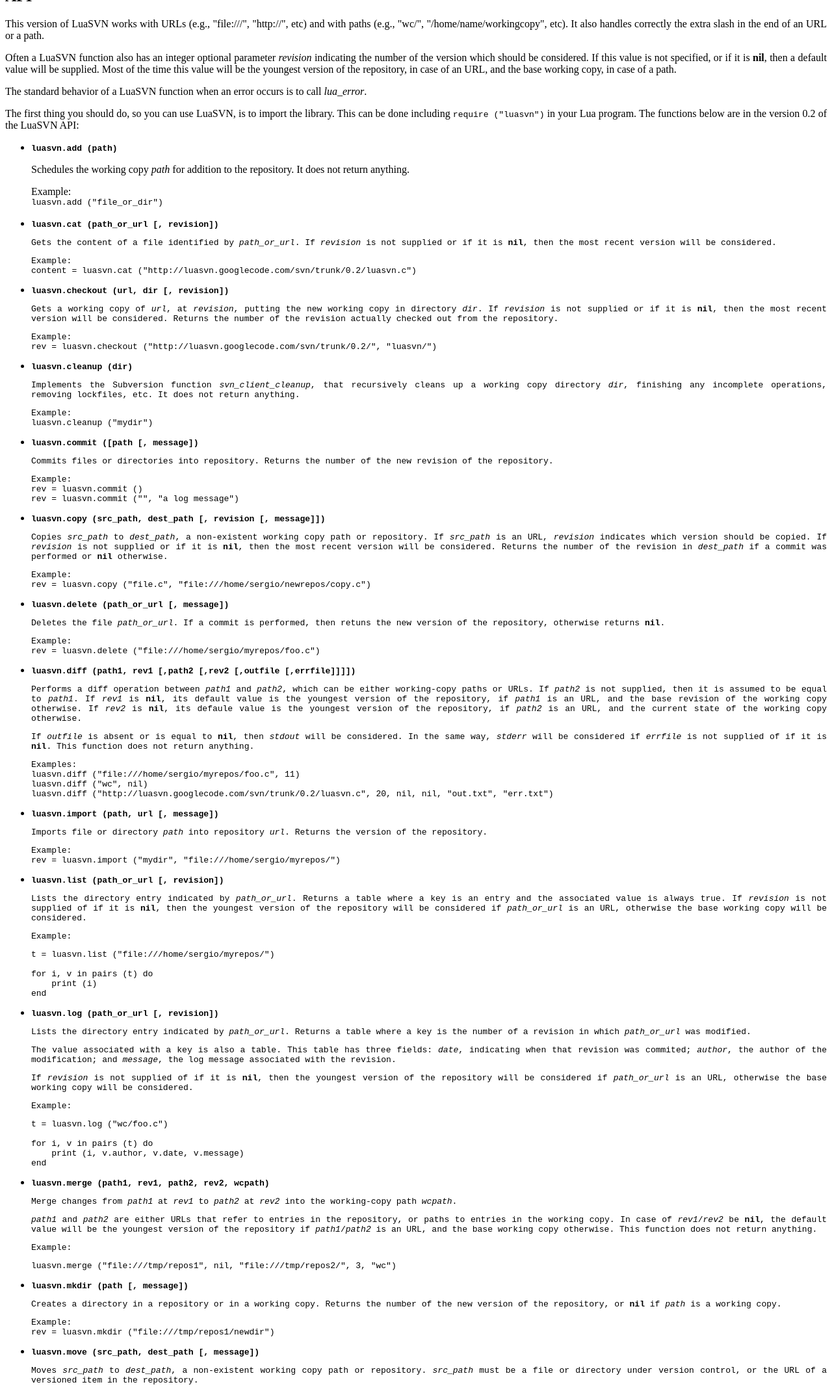
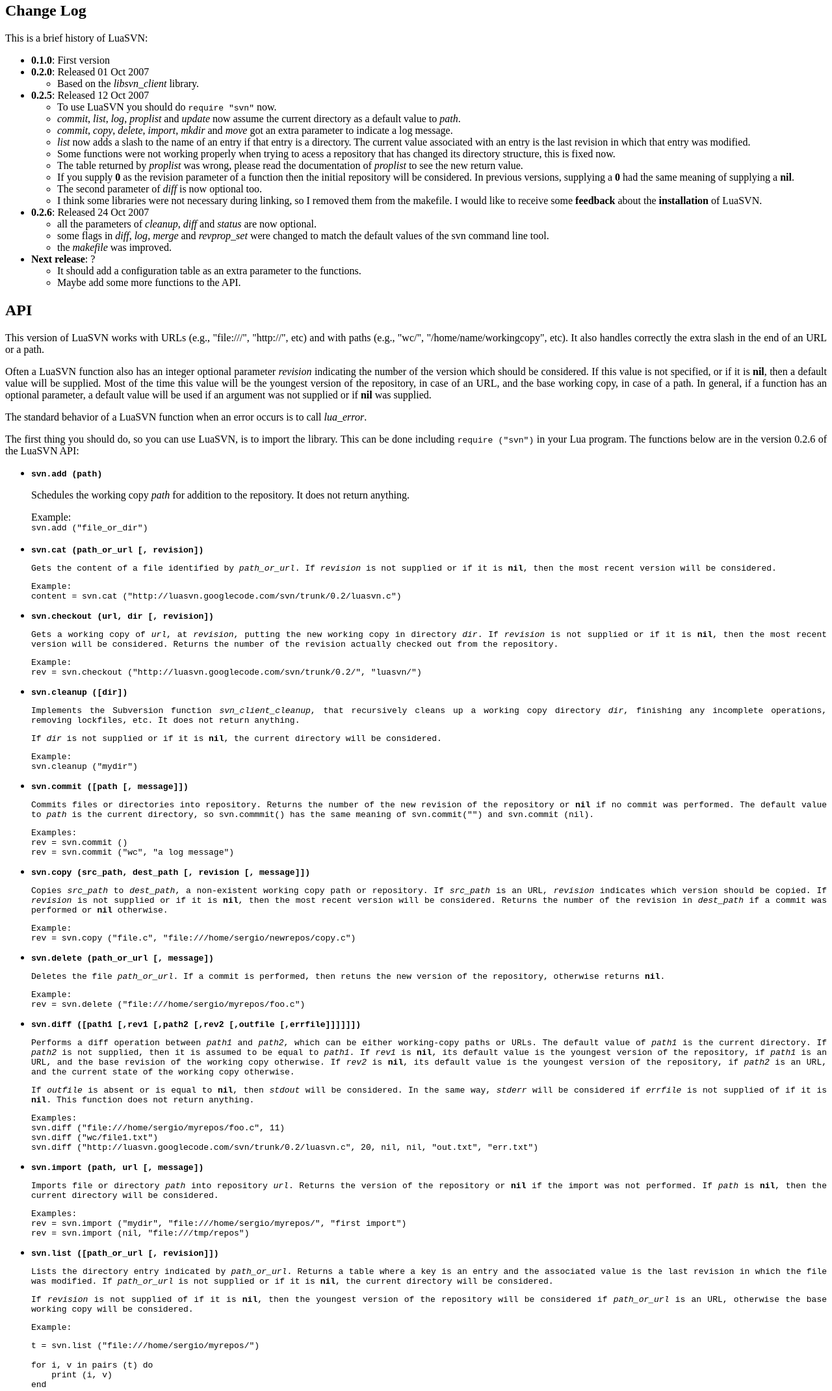
Before and after one commit to amery/luasvn, a plain HTML site: page doc/index.html in a window 1280 px wide. Shown: the part 660-2800 px from the top of the page at 65% size. Drawn offline with Linux system fonts and the light colour scheme.

Commit message:
LuaSVN 0.2.6
* all the parameters of cleanup, diff and status are now optional.
* some flags in diff, log, merge and revprop_set were changed to
  match the default values of the svn command line tool.
* the makefile was improved.

```diff
--- a/doc/index.html
+++ b/doc/index.html
@@ -11,6 +11,8 @@
 <a href="#Introduction">Introduction</a>
 <br>
 <a href="#Basic_Operation">Basic Operation</a>
+<br>
+<a href="#Change_Log">Change Log</a>
 <br>
 <a href="#API">API</a>
 <br>
@@ -66,6 +68,79 @@ related to the specific behavior of a function then comes after.
 </p>
 
 
+<h2><a name="Change_Log">Change Log</a></h2>
+
+<p align="justify">
+This is a brief history of LuaSVN:
+</p>
+
+<ul>
+
+<li><b>0.1.0</b>: First version
+
+<li><b>0.2.0</b>: Released 01 Oct 2007
+
+<ul>
+	<li>Based on the <i>libsvn_client</i> library.
+</ul>
+
+
+<li><b>0.2.5</b>: Released 12 Oct 2007
+<ul>
+	<li>To use LuaSVN you should do <code>require "svn"</code> now.
+
+	<li><i>commit</i>, <i>list</i>, <i>log</i>, <i>proplist</i> and <i>update</i> now
+	assume the current directory as a default value to <i>path</i>.
+
+	<li><i>commit</i>, <i>copy</i>, <i>delete</i>, <i>import</i>, <i>mkdir</i>
+	and <i>move</i> got an extra parameter to indicate a log message.
+
+	<li><i>list</i> now adds a slash to the name of an entry if that entry is a
+	directory. The current value associated with an entry is the last revision
+	in which that entry was modified.
+
+	<li>Some functions were not working properly when trying to acess a repository
+	that has changed its directory structure, this is fixed now.
+
+	<li>The table returned by <i>proplist</i> was wrong, please read the documentation
+	of <i>proplist</i> to see the new return value.
+
+	<li>If you supply <b>0</b> as the revision parameter of a function then the initial
+	repository will be considered. In previous versions, supplying a <b>0</b> had the
+	same meaning of supplying a <b>nil</b>.
+
+	<li>The second parameter of <i>diff</i> is now optional too.
+
+	<li>I think some libraries were not necessary during linking, so I removed them
+	from the makefile. I would like to receive some <b>feedback</b> about the
+	<b>installation</b> of LuaSVN.
+
+</ul>
+
+<li><b>0.2.6</b>: Released 24 Oct 2007
+<ul>
+	<li>all the parameters of <i>cleanup</i>, <i>diff</i> and <i>status</i> are now
+	optional.
+
+	<li>some flags in <i>diff</i>, <i>log</i>, <i>merge</i> and <i>revprop_set</i>
+	were changed to match the default values of the svn command line tool.
+
+	<li>the <i>makefile</i> was improved.
+
+</ul>
+
+
+
+
+<li><b>Next release</b>: ?
+<ul>
+	<li>It should add a configuration table as an extra parameter to the functions.
+	<li>Maybe add some more functions to the API.
+</ul>
+
+</ul>
+
+
 <h2><a name="API">API</a></h2>
 
 
@@ -80,8 +155,10 @@ Often a LuaSVN function also has an integer optional parameter <i>revision</i> i
 the number of the version which should be considered. If this value is not specified, or if
 it is <b>nil</b>, then a default value will be supplied. Most of the time this value will be
 the youngest version of the repository, in case of an URL, and the base working copy, in case
-of a path.
+of a path. In general, if a function has an optional parameter, a default value will be
+used if an argument was not supplied or if <b>nil</b> was supplied.
 </p>
+
 
 <p align="justify">
 The standard behavior of a LuaSVN function when an error occurs is to call <i>lua_error</i>.
@@ -89,13 +166,13 @@ The standard behavior of a LuaSVN function when an error occurs is to call <i>lu
 
 <p align="justify">
 The first thing you should do, so you can use LuaSVN, is to import the library. This can
-be done including <code>require ("luasvn")</code> in your Lua program. The functions below
-are in the version 0.2 of the LuaSVN API:
+be done including <code>require ("svn")</code> in your Lua program. The functions below
+are in the version 0.2.6 of the LuaSVN API:
 </p>
 
 <ul>
 
-<li><code><b>luasvn.add (path)</b></code>
+<li><code><b>svn.add (path)</b></code>
 
 <p align="justify">
 Schedules the working copy <i>path</i> for addition to the repository. It does not return anything.
@@ -103,11 +180,11 @@ Schedules the working copy <i>path</i> for addition to the repository. It does n
 
 <p align="justify">Example:
 <br>
-<code>luasvn.add ("file_or_dir")
+<code>svn.add ("file_or_dir")
 </p>
 
 
-<li><code><b>luasvn.cat (path_or_url [, revision])</b></code>
+<li><code><b>svn.cat (path_or_url [, revision])</b></code>
 
 <p align="justify">
 Gets the content of a file identified by <i>path_or_url</i>. If <i>revision</i> is not
@@ -116,11 +193,11 @@ supplied or if it is <b>nil</b>, then the most recent version will be considered
 
 <p align="justify">Example:
 <br>
-<code>content = luasvn.cat ("http://luasvn.googlecode.com/svn/trunk/0.2/luasvn.c")
+<code>content = svn.cat ("http://luasvn.googlecode.com/svn/trunk/0.2/luasvn.c")
 </p>
 
 
-<li><code><b>luasvn.checkout (url, dir [, revision])</b></code>
+<li><code><b>svn.checkout (url, dir [, revision])</b></code>
 
 <p align="justify">
 Gets a working copy of <i>url</i>, at <i>revision</i>, putting the new working copy
@@ -131,11 +208,11 @@ actually checked out from the repository.
 
 <p align="justify">Example:
 <br>
-<code>rev = luasvn.checkout ("http://luasvn.googlecode.com/svn/trunk/0.2/", "luasvn/")
+<code>rev = svn.checkout ("http://luasvn.googlecode.com/svn/trunk/0.2/", "luasvn/")
 </p>
 
 
-<li><code><b>luasvn.cleanup (dir)</b></code>
+<li><code><b>svn.cleanup ([dir])</b></code>
 
 <p align="justify">
 Implements the Subversion function <i>svn_client_cleanup</i>, that
@@ -144,28 +221,35 @@ any incomplete operations, removing lockfiles, etc. It does not
 return anything.
 </p>
 
-<p align="justify">Example:
-<br>
-<code>luasvn.cleanup ("mydir")
-</p>
-
-
-<li><code><b>luasvn.commit ([path [, message])</b></code>
-
-<p align="justify">
-Commits files or directories into repository. Returns the number of the new revision
-of the repository.
+<p>
+If <i>dir</i> is not supplied or if it is <b>nil</b>,
+the current directory will be considered.
 </p>
 
 <p align="justify">Example:
 <br>
-<code>rev = luasvn.commit ()
-<br>
-<code>rev = luasvn.commit ("", "a log message")
+<code>svn.cleanup ("mydir")
 </p>
 
 
-<li><code><b>luasvn.copy (src_path, dest_path [, revision [, message]])</b></code>
+<li><code><b>svn.commit ([path [, message]])</b></code>
+
+<p align="justify">
+Commits files or directories into repository. Returns the number of the new revision
+of the repository or <b>nil</b> if no commit was performed. The default value to
+<i>path</i> is the current directory, so <code>svn.commmit()</code> has the same
+meaning of <code>svn.commit("")</code> and <code>svn.commit (nil)</code>.
+</p>
+
+<p align="justify">Examples:
+<br>
+<code>rev = svn.commit ()
+<br>
+<code>rev = svn.commit ("wc", "a log message")
+</p>
+
+
+<li><code><b>svn.copy (src_path, dest_path [, revision [, message]])</b></code>
 
 <p align="justify">
 Copies <i>src_path</i> to <i>dest_path</i>, a non-existent working copy path
@@ -178,11 +262,11 @@ in <i>dest_path</i> if a commit was performed or <b>nil</b> otherwise.
 
 <p align="justify">Example:
 <br>
-<code>rev = luasvn.copy ("file.c", "file:///home/sergio/newrepos/copy.c")
+<code>rev = svn.copy ("file.c", "file:///home/sergio/newrepos/copy.c")
 </p>
 
 
-<li><code><b>luasvn.delete (path_or_url [, message])</b></code>
+<li><code><b>svn.delete (path_or_url [, message])</b></code>
 
 <p align="justify">
 Deletes the file <i>path_or_url</i>. If a commit is performed, then retuns
@@ -191,19 +275,20 @@ the new version of the repository, otherwise returns <b>nil</b>.
 
 <p align="justify">Example:
 <br>
-<code>rev = luasvn.delete ("file:///home/sergio/myrepos/foo.c")
+<code>rev = svn.delete ("file:///home/sergio/myrepos/foo.c")
 </p>
 
 
-<li><code><b>luasvn.diff (path1, rev1 [,path2 [,rev2 [,outfile [,errfile]]]])</b></code>
+<li><code><b>svn.diff ([path1 [,rev1 [,path2 [,rev2 [,outfile [,errfile]]]]]])</b></code>
 
 <p align="justify">
 Performs a diff operation between <i>path1</i> and <i>path2</i>, which can
-be either working-copy paths or URLs. If <i>path2</i> is not supplied, then
-it is assumed to be equal to <i>path1</i>. If <i>rev1</i> is <b>nil</b>, its
-default value is the youngest version of the repository, if <i>path1</i> is an URL,
-and the base revision of the working copy otherwise. If <i>rev2</i> is <b>nil</b>,
-its defaule value is the youngest version of the repository, if <i>path2</i> is
+be either working-copy paths or URLs. The default value of <i>path1</i> is the
+current directory. If <i>path2</i> is not supplied, then it is assumed to be
+equal to <i>path1</i>. If <i>rev1</i> is <b>nil</b>, its default value is the
+youngest version of the repository, if <i>path1</i> is an URL, and the base
+revision of the working copy otherwise. If <i>rev2</i> is <b>nil</b>, its
+default value is the youngest version of the repository, if <i>path2</i> is
 an URL, and the current state of the working copy otherwise.
 </p>
 
@@ -217,50 +302,59 @@ does not return anything.
 
 <p align="justify">Examples:
 <br>
-<code>luasvn.diff ("file:///home/sergio/myrepos/foo.c", 11)</code>
+<code>svn.diff ("file:///home/sergio/myrepos/foo.c", 11)</code>
 <br>
-<code>luasvn.diff ("wc", nil)</code>
+<code>svn.diff ("wc/file1.txt")</code>
 <br>
-<code>luasvn.diff ("http://luasvn.googlecode.com/svn/trunk/0.2/luasvn.c", 20, nil, nil, "out.txt", "err.txt")</code>
+<code>svn.diff ("http://luasvn.googlecode.com/svn/trunk/0.2/luasvn.c", 20, nil, nil, "out.txt", "err.txt")</code>
 </p>
 
 
-<li><code><b>luasvn.import (path, url [, message])</b></code>
+<li><code><b>svn.import (path, url [, message])</b></code>
 
 <p align="justify">
 Imports file or directory <i>path</i> into repository <i>url</i>. Returns
-the version of the repository.
+the version of the repository or <b>nil</b> if the import was not
+performed. If <i>path</i> is <b>nil</b>, then the current directory will
+be considered.
 </p>
 
-<p align="justify">Example:
+<p align="justify">Examples:
 <br>
-<code>rev = luasvn.import ("mydir", "file:///home/sergio/myrepos/")</code>
+<code>rev = svn.import ("mydir", "file:///home/sergio/myrepos/", "first import")</code>
+<br>
+<code>rev = svn.import (nil, "file:///tmp/repos")</code>
 </p>
 
 
-<li><code><b>luasvn.list (path_or_url [, revision])</b></code>
+<li><code><b>svn.list ([path_or_url [, revision]])</b></code>
 
 <p align="justify">
 Lists the directory entry indicated by <i>path_or_url</i>. Returns a table
-where a key is an entry and the associated value is always true. If
-<i>revision</i> is not supplied of if it is <b>nil</b>, then the youngest version
-of the repository will be considered if <i>path_or_url</i> is an URL, otherwise
-the base working copy will be considered.
+where a key is an entry and the associated value is the last revision in which
+the file was modified. If <i>path_or_url</i> is not supplied or if it is <b>nil</b>,
+the current directory will be considered.
+</p>
+
+<p align="justify">
+If <i>revision</i> is not supplied of if it is <b>nil</b>,
+then the youngest version of the repository will be considered if <i>path_or_url</i>
+is an URL, otherwise the base working copy will be considered.
 </p>
 
 <p align="justify">Example:
 <br>
 <pre>
-t = luasvn.list ("file:///home/sergio/myrepos/")
+t = svn.list ("file:///home/sergio/myrepos/")
 
 for i, v in pairs (t) do
-    print (i)
+    print (i, v)
 end
 </pre>
 </p>
 
 
-<li><code><b>luasvn.log (path_or_url [, revision])</b></code>
+<li><code><b>svn.log ([path_or_url [, revision]])</b></code>
 
 <p align="justify">
 Lists the directory entry indicated by <i>path_or_url</i>. Returns a table
@@ -275,8 +369,10 @@ author of the modification; and <i>message</i>, the log message associated
 with the revision.
 </p>
 
+
 <p align="justify">
-If <i>revision</i> is not supplied of if it is <b>nil</b>, then the youngest version
+The default value to <i>path_or_url</i> is the current directory. If <i>revision</i>
+is not supplied of if it is <b>nil</b>, then the youngest version
 of the repository will be considered if <i>path_or_url</i> is an URL, otherwise
 the base working copy will be considered.
 </p>
@@ -284,7 +380,7 @@ the base working copy will be considered.
 <p align="justify">Example:
 <br>
 <pre>
-t = luasvn.log ("wc/foo.c")
+t = svn.log ("wc/foo.c")
 
 for i, v in pairs (t) do
     print (i, v.author, v.date, v.message)
@@ -293,7 +389,7 @@ end
 </p>
 
 
-<li><code><b>luasvn.merge (path1, rev1, path2, rev2, wcpath)</b></code>
+<li><code><b>svn.merge (path1, rev1, path2, rev2, wcpath)</b></code>
 
 <p align="justify">
 Merge changes from <i>path1</i> at <i>rev1</i> to <i>path2</i> at <i>rev2</i>
@@ -312,12 +408,12 @@ the base working copy otherwise. This function does not return anything.
 <p align="justify">Example:
 <br>
 <pre>
-luasvn.merge ("file:///tmp/repos1", nil, "file:///tmp/repos2/", 3, "wc")
+svn.merge ("file:///tmp/repos1", nil, "file:///tmp/repos2/", 3, "wc")
 </pre>
 </p>
 
 
-<li><code><b>luasvn.mkdir (path [, message])</b></code>
+<li><code><b>svn.mkdir (path [, message])</b></code>
 
 <p align="justify">
 Creates a directory in a repository or in a working copy. Returns the number of the
@@ -326,11 +422,11 @@ new version of the repository, or <b>nil</b> if <i>path</i> is a working copy.
 
 <p align="justify">Example:
 <br>
-<code>rev = luasvn.mkdir ("file:///tmp/repos1/newdir")
+<code>rev = svn.mkdir ("file:///tmp/repos1/newdir")
 </p>
 
 
-<li><code><b>luasvn.move (src_path, dest_path [, message])</b></code>
+<li><code><b>svn.move (src_path, dest_path [, message])</b></code>
 
 <p align="justify">
 Moves <i>src_path</i> to <i>dest_path</i>, a non-existent working copy path
@@ -346,27 +442,28 @@ performed or <b>nil</b> otherwise.
 
 <p align="justify">Example:
 <br>
-<code>rev = luasvn.move ("file:///home/sergio/repos/foo.c", "file:///home/sergio/repos/fuu.c")
+<code>rev = svn.move ("file:///home/sergio/repos/foo.c", "file:///home/sergio/repos/fuu.c")
 </p>
 
 
-<li><code><b>luasvn.propget (path, propname [, revision])</b></code>
+<li><code><b>svn.propget (path, propname [, revision])</b></code>
 
 <p align="justify">
 Returns a table whose keys are the items that have the property <i>propname</i>
-and whose values are the corresponding property value for <i>propname</i>.
+and whose values are the corresponding property values for <i>propname</i>.
 </p>
 
 <p align="justify">
 If <i>revision</i> is not supplied of if it is <b>nil</b>, then the youngest version
 of the repository will be considered if <i>path</i> is an URL, otherwise
-the base working copy will be considered.
+the base working copy will be considered. Currently, this function operates
+recursively.
 </p>
 
 <p align="justify">Example:
 <br>
 <pre>
-t = luasvn.propget ("wc/", "color")
+t = svn.propget ("wc/", "color")
 for i, v in pairs (t) do
     print (i, v)
 end
@@ -374,32 +471,35 @@ end
 </p>
 
 
-<li><code><b>luasvn.proplist (path, [, revision])</b></code>
+<li><code><b>svn.proplist ([path [, revision]])</b></code>
 
 <p align="justify">
-Returns a table with the regular properties of <i>path</i>, an URL or working
-copy. The keys of the table are name of the properties and the values are the
-corresponding property value.
+Returns a table with the entries in <i>path</i> that have some regular property. <i>path</i>
+can be an URL or working copy. The keys of the table are the name of the entries and the associated
+value is a table, that contains all the properties of the entry and the associated value.
 </p>
 
 <p align="justify">
-If <i>revision</i> is not supplied of if it is <b>nil</b>, then the youngest version
-of the repository will be considered if <i>path</i> is an URL, otherwise
-the base working copy will be considered.
+The default value to <i>path</i> is the current directory. If <i>revision</i> is not supplied of
+if it is <b>nil</b>, then the youngest version of the repository will be considered if <i>path</i>
+is an URL, otherwise the base working copy will be considered. This function operates recursively.
 </p>
 
 <p align="justify">Example:
 <br>
 <pre>
-t = luasvn.proplist ("wc/")
+t = svn.proplist ("wc/")
 for i, v in pairs (t) do
-    print (i, v)
+    print (i)
+    for i, v in pairs (v) do
+        print (i, v)
+    end
 end
 </pre>
 </p>
 
 
-<li><code><b>luasvn.propset (path, propname, propval)</b></code>
+<li><code><b>svn.propset (path, propname, propval)</b></code>
 
 <p align="justify">
 Sets <i>propname</i> to <i>propval</i> on <i>path</i>. If <i>path</i> is a
@@ -411,7 +511,7 @@ not return anything and works only on working copies.
 
 <p align="justify">Example:
 <br>
-<code>luasvn.propset ("/tmp/repos/file.txt", "color", "blue")</code>
+<code>svn.propset ("/tmp/repos/file.txt", "color", "blue")</code>
 </p>
 
 
@@ -426,7 +526,7 @@ anything.
 
 <p align="justify">Example:
 <br>
-<code>luasvn.repos_create ("myrepos")</code>
+<code>svn.repos_create ("myrepos")</code>
 </p>
 
 
@@ -442,11 +542,11 @@ anything.
 
 <p align="justify">Example:
 <br>
-<code>luasvn.repos_delete ("/home/name/myrepos")</code>
+<code>svn.repos_delete ("/home/name/myrepos")</code>
 </p>
 
 
-<li><code><b>luasvn.revprop_get (url, propname [, revision])</b></code>
+<li><code><b>svn.revprop_get (url, propname [, revision])</b></code>
 
 <p align="justify">
 Returns the value associated with property <i>propname</i>. This routine does not
@@ -462,12 +562,12 @@ of the repository will be considered.
 <p align="justify">Example:
 <br>
 <pre>
-v = luasvn.revprop_get ("http://luasvn.googlecode.com/svn/trunk/0.2/luasvn.c", "svn:date", 21)
+v = svn.revprop_get ("http://luasvn.googlecode.com/svn/trunk/0.2/luasvn.c", "svn:date", 21)
 </pre>
 </p>
 
 
-<li><code><b>luasvn.revprop_list (url, [, revision])</b></code>
+<li><code><b>svn.revprop_list (url [, revision])</b></code>
 
 <p align="justify">
 Returns a table with the revision properties attached to <i>revision</i> in the
@@ -484,7 +584,7 @@ of the repository will be considered.
 <p align="justify">Example:
 <br>
 <pre>
-t = luasvn.revprop_list ("file:///tmp/repos1/")
+t = svn.revprop_list ("file:///tmp/repos1/")
 for i, v in pairs (t) do
     print (i, v)
 end
@@ -492,7 +592,7 @@ end
 </p>
 
 
-<li><code><b>luasvn.revprop_set (url, propname, propval [, revision])</b></code>
+<li><code><b>svn.revprop_set (url, propname, propval [, revision])</b></code>
 
 <p align="justify">
 Sets <i>propname</i> to <i>propval</i> on revision <i>revision</i> in the
@@ -508,11 +608,11 @@ of the repository will be considered.
 
 <p align="justify">Example:
 <br>
-<code>r = luasvn.revprop_set ("file:///tmp/repos/file.txt", "color", "blue")</code>
+<code>r = svn.revprop_set ("file:///tmp/repos/file.txt", "color", "blue")</code>
 </p>
 
 
-<li><code><b>luasvn.status (path, [, revision])</b></code>
+<li><code><b>svn.status ([path [, revision]])</b></code>
 
 <p align="justify">
 Returns a table with the status of the working copy <i>path</i>. Uses <i>revision</i>
@@ -523,14 +623,14 @@ following the same format of the string returned by a <code>svn status</code> co
 </p>
 
 <p align="justify">
-If <i>revision</i> is not supplied of if it is <b>nil</b>, then the youngest version
-of the repository will be considered.
+The default value of <i>path</i> is the current directory. If <i>revision</i> is not supplied
+of if it is <b>nil</b>, then the youngest version of the repository will be considered.
 </p>
 
 <p align="justify">Example:
 <br>
 <pre>
-t = luasvn.status ("wc")
+t = svn.status ("wc")
 for i, v in pairs (t) do
     print (i, v)
 end
@@ -540,7 +640,7 @@ end
 
 
 
-<li><code><b>luasvn.update ([path [, revision]])</b></code>
+<li><code><b>svn.update ([path [, revision]])</b></code>
 
 <p align="justify">
 Updates the working tree <i>path</i> to <i>revision</i>. Returns the number
@@ -548,15 +648,16 @@ of the revision to which <i>revision</i> was resolved.
 </p>
 
 <p align="justify">
-If <i>revision</i> is not supplied of if it is <b>nil</b>, then the youngest version
+The default value to <i>path</i> is the current directory. If <i>revision</i>
+is not supplied of if it is <b>nil</b>, then the youngest version
 of the repository will be considered.
 </p>
 
-<p align="justify">Example:
+<p align="justify">Examples:
 <br>
-<code>r = luasvn.update ("")</code>
+<code>r = svn.update ()</code>
 <br>
-<code>r = luasvn.update ("wc/", 12)</code>
+<code>r = svn.update ("wc/", 12)</code>
 </p>
 
 </ul>
@@ -575,17 +676,16 @@ from LuaForge.
 <h2><a name="Building_LuaSVN">Building LuaSVN</a></h2>
 
 <p align="justify">
-LuaSVN needs development versions of Subversion, APR and uuid. On Ubuntu, if you have
+LuaSVN needs development versions of Subversion and APR. On Ubuntu, if you have
 the right permissions, you can install them in the following way:
 <pre>
 sudo apt-get install libsvn-dev
-sudo apt-get install libuuid1
 </pre>
 </p>
 
 <p align="justify">
 Now you need to edit the makefile to reflect the places where Subversion and APR are installed. After this,
-you can type <i>make</i> and copy <i>luasvn.so</i> to a place where your Lua installation can find it, a
+you can type <i>make</i> and copy <i>svn.so</i> to a place where your Lua installation can find it, a
 typical one is: <i>/usr/local/lib/lua/5.1/</i>.
 </p>
 
```
Also changed, not shown: 2 other files.
